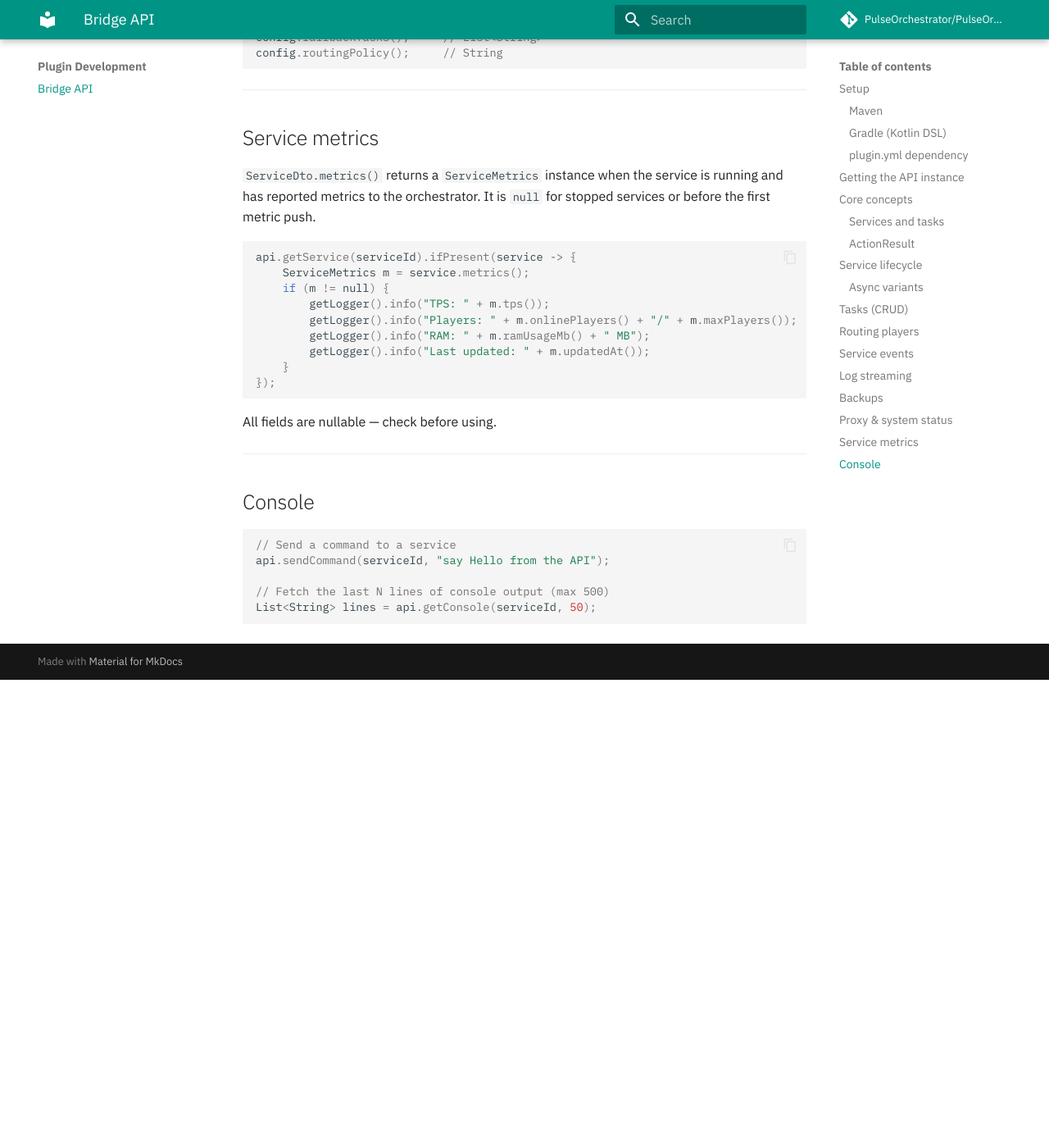
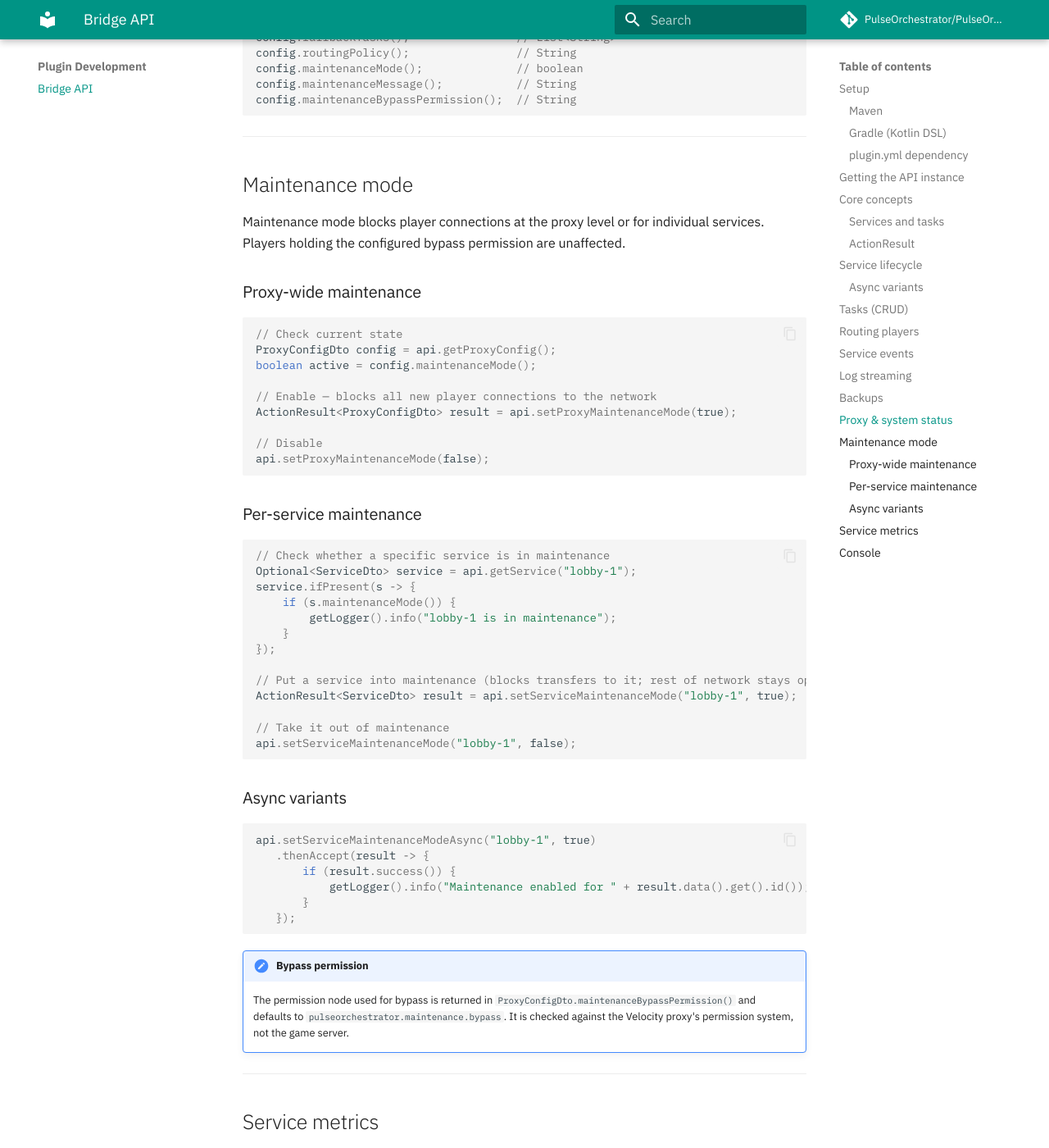
Before and after one commit to PulseOrchestrator/PulseOrchestrator, an MkDocs documentation site: the page built from docs/guides/bridge-api.md, in a window 1280 px wide and 1400 px high, scrolled down 6037 px. Shown: the whole window at 82% size. Built offline with MkDocs 1.6.1 and Material for MkDocs 9.7.7, drawn with Linux system fonts in a browser that asks for light colours; comment, search, counter and statistics services are not loaded; the version menu is left out; before the commit the page ends 6866 px from its top, so only the background shows below that.

Commit message:
update docs to include maintenance  feature

````diff
--- a/docs/guides/bridge-api.md
+++ b/docs/guides/bridge-api.md
@@ -288,10 +288,65 @@ proxy.bindPort();  // int
 
 // Proxy routing config
 ProxyConfigDto config = api.getProxyConfig();
-config.defaultEntryTask();  // String
-config.fallbackTasks();     // List<String>
-config.routingPolicy();     // String
+config.defaultEntryTask();             // String
+config.fallbackTasks();                // List<String>
+config.routingPolicy();                // String
+config.maintenanceMode();              // boolean
+config.maintenanceMessage();           // String
+config.maintenanceBypassPermission();  // String
 ```
+
+---
+
+## Maintenance mode
+
+Maintenance mode blocks player connections at the proxy level or for individual services. Players holding the configured bypass permission are unaffected.
+
+### Proxy-wide maintenance
+
+```java
+// Check current state
+ProxyConfigDto config = api.getProxyConfig();
+boolean active = config.maintenanceMode();
+
+// Enable — blocks all new player connections to the network
+ActionResult<ProxyConfigDto> result = api.setProxyMaintenanceMode(true);
+
+// Disable
+api.setProxyMaintenanceMode(false);
+```
+
+### Per-service maintenance
+
+```java
+// Check whether a specific service is in maintenance
+Optional<ServiceDto> service = api.getService("lobby-1");
+service.ifPresent(s -> {
+    if (s.maintenanceMode()) {
+        getLogger().info("lobby-1 is in maintenance");
+    }
+});
+
+// Put a service into maintenance (blocks transfers to it; rest of network stays open)
+ActionResult<ServiceDto> result = api.setServiceMaintenanceMode("lobby-1", true);
+
+// Take it out of maintenance
+api.setServiceMaintenanceMode("lobby-1", false);
+```
+
+### Async variants
+
+```java
+api.setServiceMaintenanceModeAsync("lobby-1", true)
+   .thenAccept(result -> {
+       if (result.success()) {
+           getLogger().info("Maintenance enabled for " + result.data().get().id());
+       }
+   });
+```
+
+!!! note "Bypass permission"
+    The permission node used for bypass is returned in `ProxyConfigDto.maintenanceBypassPermission()` and defaults to `pulseorchestrator.maintenance.bypass`. It is checked against the Velocity proxy's permission system, not the game server.
 
 ---
 
````
Also changed, not shown: docs/guides/configuration.md (+9 -0 lines), docs/guides/feature-guide.md (+30 -16 lines).
